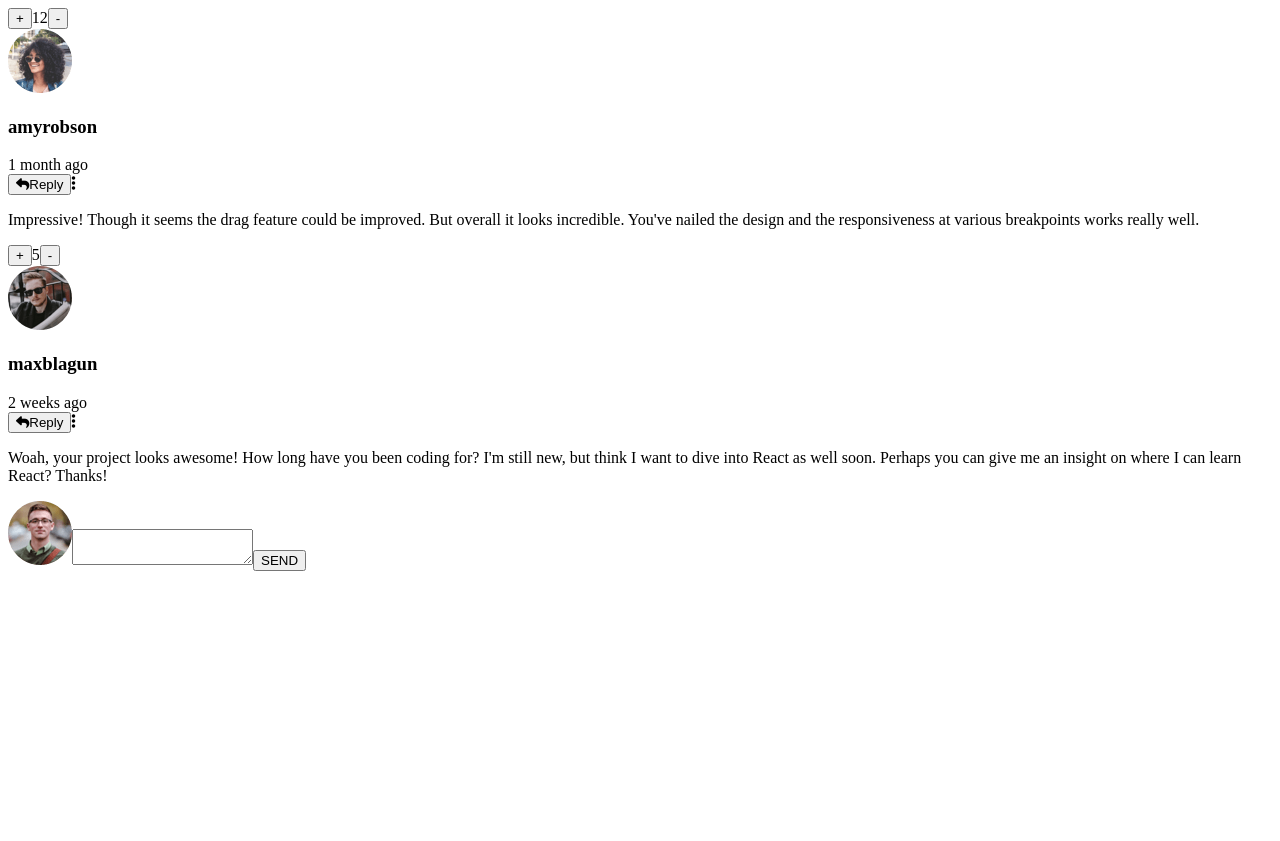
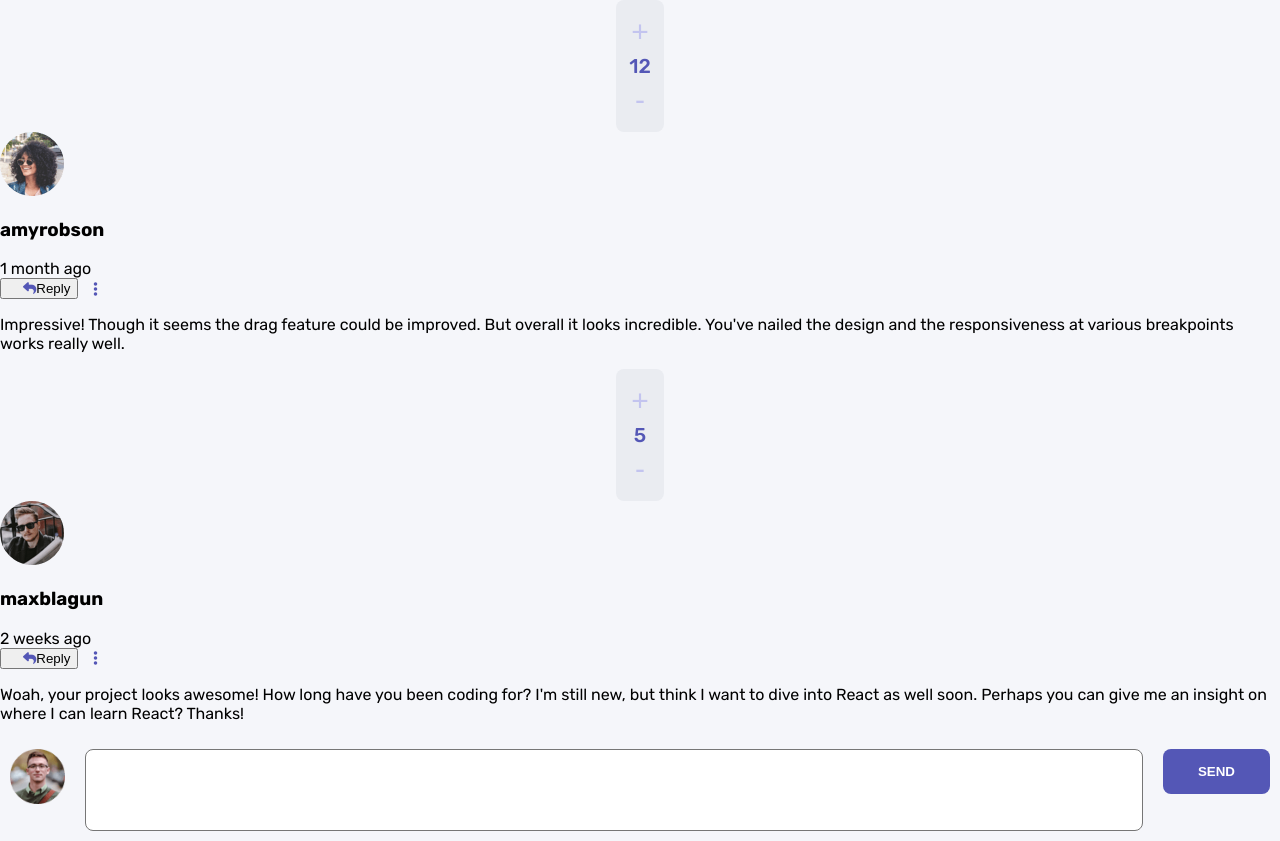
Before and after one commit to theritikshah/comment-component, a React (Create React App) app: page / in a window 1280 px wide. Before the commit the page ends 800 px from the top, so only its background shows below. Built offline with nearby package versions, Linux system fonts and the light colour scheme.

Commit message:
Add global sass style sheet

```diff
--- a/src/index.js
+++ b/src/index.js
@@ -2,6 +2,7 @@
 import ReactDOM from "react-dom";
 import App from "./component/App.jsx";
 import { createRoot } from "react-dom/client";
+import "./style.scss";
 
 const root = document.getElementById("root");
 
--- /dev/null
+++ b/src/style.scss
@@ -0,0 +1,211 @@
+@import url('https://fonts.googleapis.com/css2?family=Rubik:wght@400;500;700&display=swap');
+
+:root {
+  /* Primary */
+
+  --Moderate-blue: hsl(238, 40%, 52%);
+  --Soft-Red: hsl(358, 79%, 66%);
+  --Light-grayish-blue: hsl(239, 57%, 85%);
+  --Pale-red: hsl(357, 100%, 86%);
+
+  /* Neutral */
+
+  --Dark-blue: hsl(212, 24%, 26%);
+  --Grayish-Blue: hsl(211, 10%, 45%);
+  --Light-gray: hsl(223, 19%, 93%);
+  --background-color: rgb(245, 246, 250);
+  --Very-light-gray: hsl(228, 33%, 97%);
+  --White: hsl(0, 0%, 100%);
+  --border-radius: 8px;
+}
+
+@media screen and (min-width:768px) {
+  html {
+    scroll-behavior: smooth;
+  }
+}
+
+body {
+  font-family: 'Rubik', sans-serif;
+  background-color: var(--Very-light-gray);
+  display: flex;
+  justify-content: center;
+  box-sizing: border-box;
+  margin: 0;
+
+}
+
+@media screen and (min-width:1024px) {
+  .container {
+    // max-width: 60%;
+    display: flex;
+    flex-direction: column;
+    justify-content: center;
+
+  }
+}
+
+
+textarea {
+  font-family: 'Rubik', sans-serif;
+  line-height: 1.4;
+  padding: 15px;
+  font-size: 18px;
+  color: var(--Dark-blue);
+  flex-grow: 1;
+  resize: none;
+  border-radius: var(--border-radius);
+  overflow: hidden;
+}
+
+
+/* Parent Comment */
+
+
+
+/* vote Button */
+
+.vote {
+  display: flex;
+  justify-content: center;
+  align-items: flex-start;
+}
+
+.vote button {
+
+  color: var(--Light-grayish-blue);
+  border: none;
+  background-color: transparent;
+  font-size: 30px;
+  padding: 5px 5px;
+}
+
+
+.vote-button button:hover {
+  cursor: pointer;
+  color: var(--Moderate-blue);
+}
+
+.vote-button button.active {
+  color: var(--Moderate-blue);
+}
+
+.vote-button {
+  font-size: 20px;
+  font-weight: 500;
+  background-color: var(--Light-gray);
+  padding: 10px;
+  display: flex;
+  flex-direction: column;
+  align-items: center;
+  border-radius: var(--border-radius);
+}
+
+.vote-count {
+
+  text-align: center;
+  color: var(--Moderate-blue);
+}
+
+/* Comment header and text */
+
+
+
+.reply-button {
+  display: flex;
+  align-items: center;
+}
+
+
+
+/* Submit Comment */
+
+.submit-comment {
+  display: flex;
+  justify-content: space-between;
+}
+
+.submit-comment * {
+  margin: 10px;
+
+}
+
+.submit-comment textarea {
+  font-family: 'Rubik', sans-serif;
+  line-height: 1.4;
+  padding: 15px;
+  font-size: 18px;
+  color: var(--Dark-blue);
+  flex-grow: 1;
+  resize: none;
+  border-radius: var(--border-radius);
+  overflow: hidden;
+}
+
+.user-avatar {
+  width: 55px;
+  object-fit: cover;
+  align-self: flex-start;
+}
+
+.send {
+  background-color: var(--Moderate-blue);
+  color: white;
+  border-radius: var(--border-radius);
+  border: none;
+  padding: 15px 35px;
+  height: fit-content;
+  cursor: pointer;
+  font-weight: 700;
+}
+
+.send:hover {
+  background-color: var(--Light-grayish-blue);
+}
+
+.menu-icon {
+  color: var(--Moderate-blue);
+  padding: 0 0 0 15px;
+  cursor: pointer;
+}
+
+.menu-icon:hover {
+  color: var(--Light-grayish-blue);
+}
+
+@media screen and (max-width:768px) {
+
+
+  .vote {
+    order: 2;
+    justify-content: flex-start;
+
+    .votebutton {
+      flex-direction: row;
+      align-items: center;
+      padding: 0 10px;
+
+      span {
+        padding: 0 10px;
+        font-size: 16px;
+      }
+    }
+
+  }
+
+  .submit-comment {
+    flex-wrap: wrap;
+    padding: 10px;
+    margin: 10px;
+
+    .user-avatar {
+      order: 1;
+    }
+
+    .send {
+      order: 2;
+    }
+
+  }
+
+}
```
